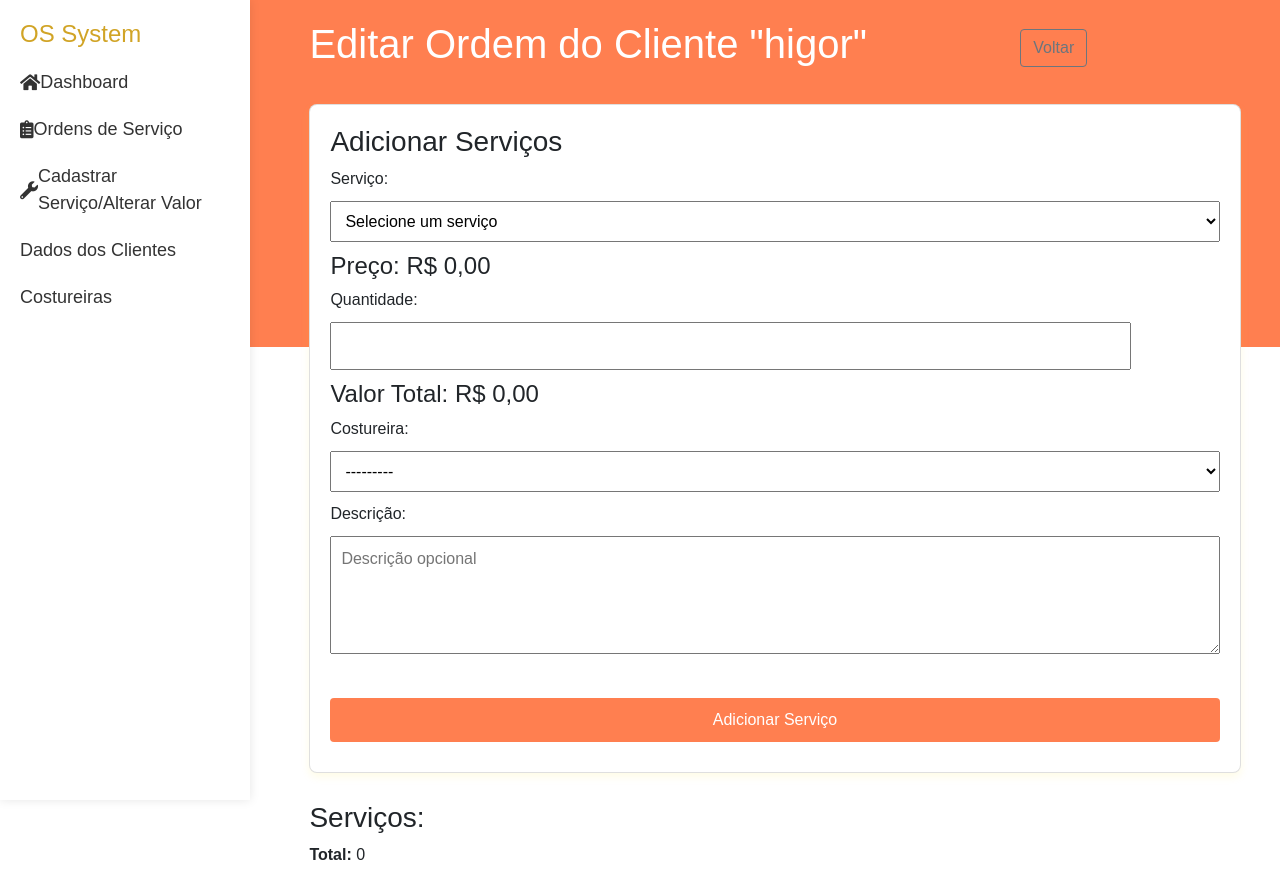
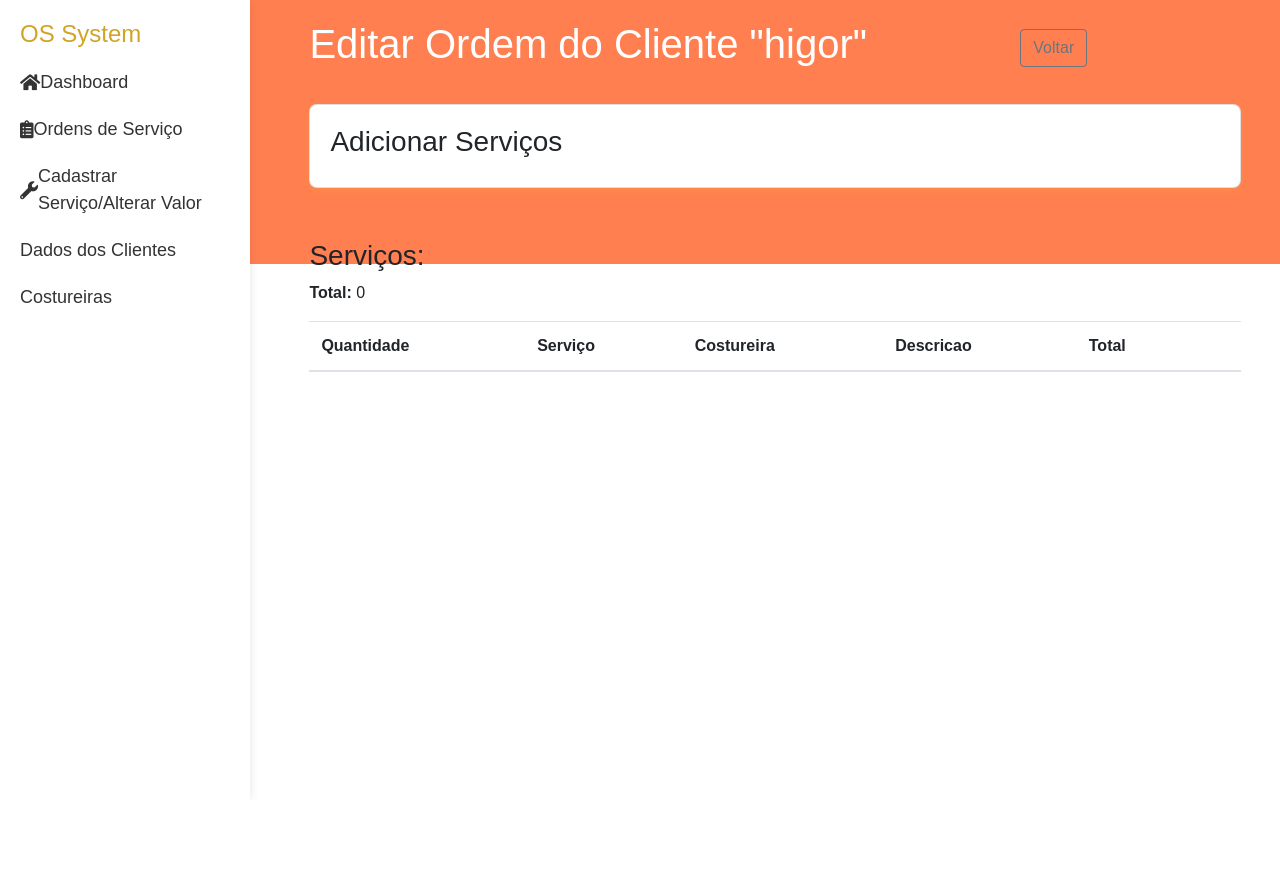
Before and after one commit to Furyfull/costura, a Django app: a page that uses costura/ordens/templates/ordens/edit_order.html in a window 1280 px wide. Shown: the top 883 px of the page. After the commit the page ends 372 px from the top, so only its background shows below. Run offline with Django 5.2, Linux system fonts and the light colour scheme; data comes from the database, SQL or seed files in the repository; both versions use the stored data as it was after the commit; lists and menus that the app fills with data are empty; some libraries are stand-ins or nearby versions.

Commit message:
detalhes

```diff
--- a/costura/ordens/templates/ordens/edit_order.html
+++ b/costura/ordens/templates/ordens/edit_order.html
@@ -18,8 +18,9 @@
 {% endif %}
 
 <div class="card pluss">
-    <h3>Adicionar Serviços</h3>
-    <form method="post">
+    <h3 class='flip'>Adicionar Serviços</h3>
+
+    <form method="post" id='adic' style="display: none;">
         {% csrf_token %}
 
         {{form.servico.label}}:
@@ -43,12 +44,12 @@
         <button type="submit">Adicionar Serviço</button>
     </form>
 </div>
-
+<br>
 <h3>Serviços:</h3>
 <p><strong>Total:</strong> {{ total }}</p>
 
 
-            <table class="table table-striped">
+    <table class="table table-striped">
                 <thead>
                     <tr>
                         <th>Quantidade</th>
@@ -84,9 +85,13 @@
                     </tr>
                     {% endfor %}
                 </tbody>
-            </table>
-<script>
-    document.getElementById('servico').onchange = function () { atualizarPreco() }
-    document.getElementById('id_quantidade').oninput = function () { atualizarPreco() }
-</script>
+    </table>
+
 {% endblock %}
+{% block js %}
+    <script>
+        $('#servico')       .change(     function(){ atualizarPreco()    });
+        $('#id_quantidade') .on('input', function(){ atualizarPreco()    });
+        $('.flip')          .click(      function(){ $('#adic').toggle() });
+    </script>
+{% endblock js %}
--- a/costura/ordens/templates/ordens/orders.html
+++ b/costura/ordens/templates/ordens/orders.html
@@ -10,7 +10,6 @@
             <p>Cliente: {{ order.cliente }}</p>
             <p>Data do Pedido: {{ order.data_pedido|date:'d / M / y    (H:m)' }}</p>
             <p>Data Para Entrega: {{ order.data_entrega|date:'d / M / y' }} </p>
-            <p>Status: {{order.get_status_display}}</p>
             <div>
                 <a  href="{{ order.get_delete_order }}" class="top-dir"
                     onclick="return confirm('Tem certeza que deseja excluir este serviço?');">
@@ -27,7 +26,7 @@
                     </div>
                     <div>
                         <!-- Botão para abrir o modal -->
-                        <button class="btn btn-primary" onclick="openModal({{ order.id }})">Status
+                        <button class="btn btn-primary" onclick="openModal({{ order.id }})">{{order.get_status_display}}
                         </button>
                     </div>
                 </div>
--- a/costura/static/css/styles.css
+++ b/costura/static/css/styles.css
@@ -5,6 +5,10 @@ body {
     display: flex;
     background: linear-gradient(to bottom, #ff7f50 33%, #fff 33%);
     min-height: 100vh;
+}
+
+.flip {
+    user-select: none;
 }
 
 .top-dir {
--- a/costura/templates/dashboard.html
+++ b/costura/templates/dashboard.html
@@ -24,6 +24,7 @@
             <th>Data de Entrega</th>
             <th>Valor Final</th>
             <th>Status</th>
+            <th></th>
         </tr>
     </thead>
     <tbody>
@@ -36,6 +37,7 @@
                     <td class='dataccd' data-value="{{ ordem.data_entrega|date:'d/m/y' }}">{{ordem.data_entrega|date:'d / M / y'}} </td>
                     <td>{{ordem.total}} </td>
                     <td>{{ordem.get_status_display}}</td>
+                    <td><a class='btn btn-info' href="{% url "ordens:edit_order" ordem.id %}">Visualizar</a></td>
                 </tr>
             {% endfor %}
 
```
Also changed, not shown: costura/db.sqlite3.
